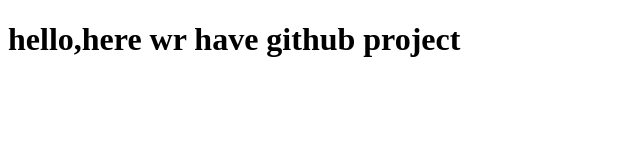
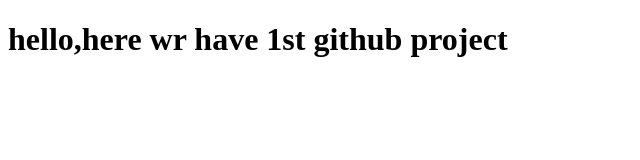
Before and after one commit to laiba-ajaz/new-repository, a plain HTML site: page index.html in a window 1280 px wide. Shown: the whole page, without its empty margins (0-640 px from the left). Drawn offline with Linux system fonts and the light colour scheme.

Commit message:
committed

```diff
--- a/index.html
+++ b/index.html
@@ -6,6 +6,6 @@
     <title>Document</title>
 </head>
 <body>
-    <h1>hello,here wr have github project</h1>
+    <h1>hello,here wr have 1st github project </h1>
 </body>
 </html>
```
